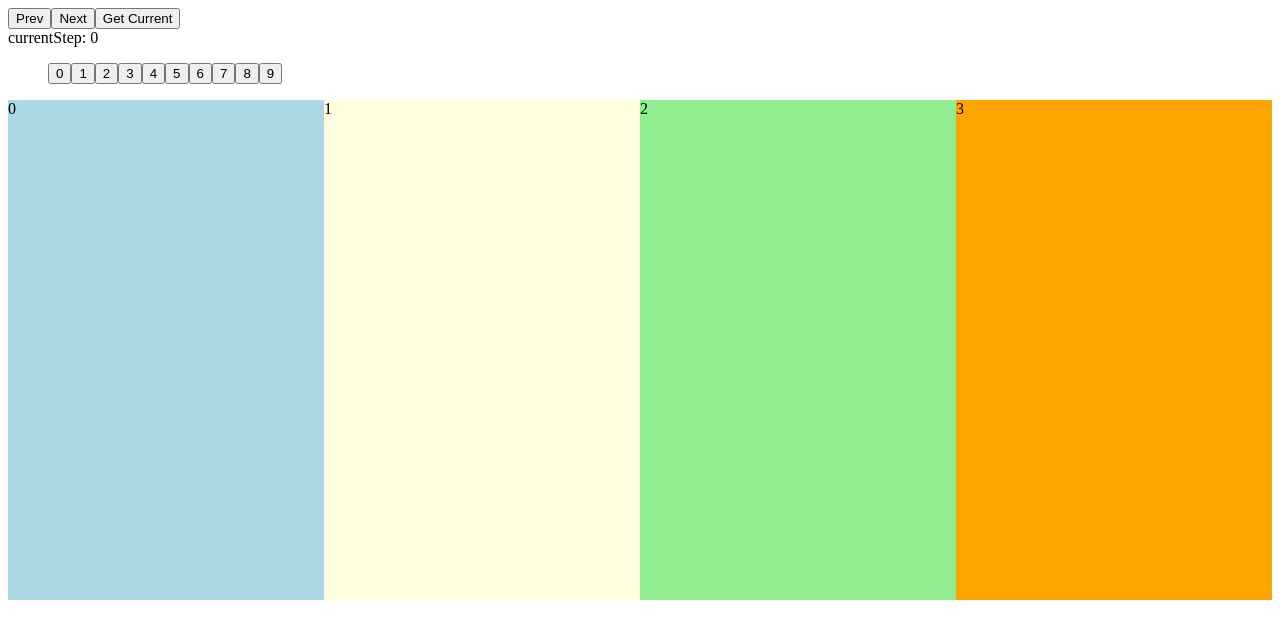
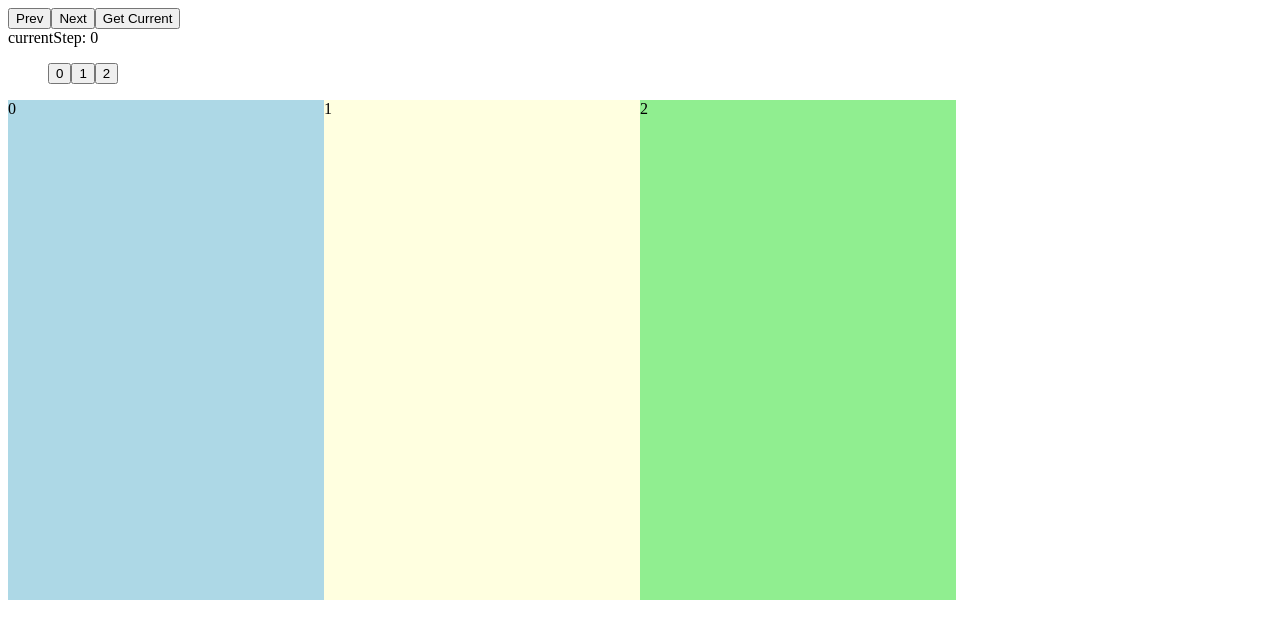
Before and after one commit to hargdavid/react-slider, a React (Create React App) app: page / in a window 1280 px wide. Shown: the top 638 px of the page. Built offline with nearby package versions, Linux system fonts and the light colour scheme.

Commit message:
feat: started with tests

```diff
--- a/src/App.tsx
+++ b/src/App.tsx
@@ -42,13 +42,13 @@ function App() {
           <button onClick={() => goToSlide(0)}>0</button>
           <button onClick={() => goToSlide(1)}>1</button>
           <button onClick={() => goToSlide(2)}>2</button>
-          <button onClick={() => goToSlide(3)}>3</button>
+          {/*   <button onClick={() => goToSlide(3)}>3</button>
           <button onClick={() => goToSlide(4)}>4</button>
           <button onClick={() => goToSlide(5)}>5</button>
           <button onClick={() => goToSlide(6)}>6</button>
           <button onClick={() => goToSlide(7)}>7</button>
           <button onClick={() => goToSlide(8)}>8</button>
-          <button onClick={() => goToSlide(9)}>9</button>
+          <button onClick={() => goToSlide(9)}>9</button> */}
         </ul>
 
         <Slider
@@ -78,7 +78,7 @@ function App() {
           >
             2
           </li>
-          <li
+          {/*   <li
             className={classes.listItem}
             style={{ backgroundColor: "orange" }}
             onClick={() => console.log("hellog")}
@@ -118,7 +118,7 @@ function App() {
           </li>
           <li className={classes.listItem} style={{ backgroundColor: "red" }}>
             9
-          </li>
+          </li> */}
         </Slider>
       </header>
     </div>
--- a/src/components/Slider/Slider.tsx
+++ b/src/components/Slider/Slider.tsx
@@ -72,7 +72,7 @@ const Slider: React.ForwardRefExoticComponent<Props> = forwardRef(
     const [slidesToScrollState, setSlidesToScrollState] = useState<number>(
       slidesToScroll[0]
     );
-
+    const draggableState = draggable && slidesToShowState < numbOfSlides;
     const step = 100 / (numbOfSlides / slidesToScrollState);
     const minStep = -100 + 100 / (numbOfSlides / slidesToShowState);
     const [touchDown, setTouchDown] = useState<number>(0);
@@ -247,31 +247,31 @@ const Slider: React.ForwardRefExoticComponent<Props> = forwardRef(
           className={clsx(
             classes.list,
             grabbing && classes.grabbing,
-            !draggable && classes.nonDraggable
+            !draggableState && classes.nonDraggable
           )}
           onTouchStart={
-            draggable
+            draggableState
               ? (e: React.TouchEvent) =>
                   startDragging(e.changedTouches[0].clientX)
               : undefined
           }
-          onTouchEnd={draggable ? () => stoppedMoving() : undefined}
+          onTouchEnd={draggableState ? () => stoppedMoving() : undefined}
           onTouchMove={
-            draggable
+            draggableState
               ? (e: React.TouchEvent) =>
                   onDrag(e.changedTouches[0].clientX, touchDown)
               : undefined
           }
           onMouseDown={
-            draggable
+            draggableState
               ? (e: React.MouseEvent) => startDragging(e.clientX)
               : undefined
           }
-          onMouseUp={draggable ? () => stoppedMoving() : undefined}
+          onMouseUp={draggableState ? () => stoppedMoving() : undefined}
           onMouseMove={
-            draggable ? (e) => onDrag(e.clientX, touchDown) : undefined
+            draggableState ? (e) => onDrag(e.clientX, touchDown) : undefined
           }
-          onMouseOut={draggable ? () => stoppedMoving() : undefined}
+          onMouseOut={draggableState ? () => stoppedMoving() : undefined}
           style={{
             transition: `transform ${currentSpeed}ms ease`,
             transform: `translateX(${movingXPosition}%)`,
```
Also changed, not shown: 1 other file (tests, documents, lock files or other folders).
